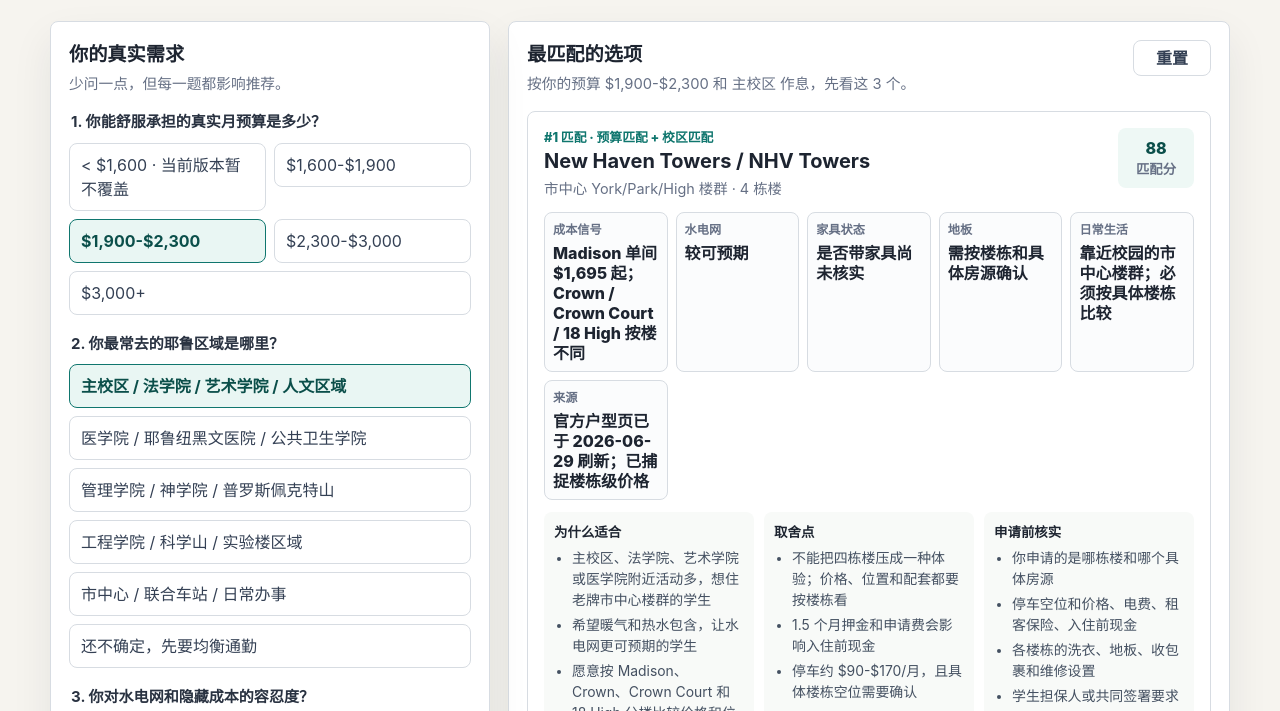
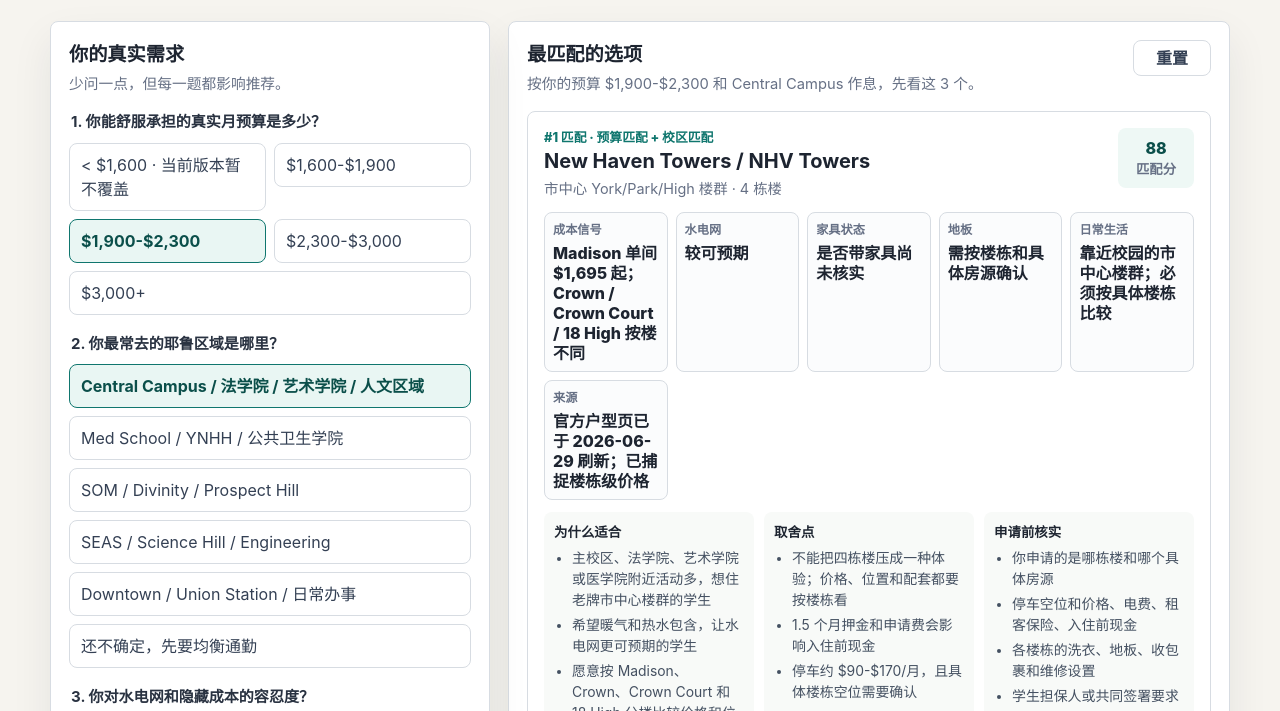
Before and after one commit to XY-Vince/nhv-apartment-fit-checker, a plain HTML site: page index.html in a window 1280 px wide. Shown: the part 241-952 px from the top of the page. Drawn offline with Linux system fonts and the light colour scheme.

Commit message:
Fix Chinese card copy cache and campus labels

```diff
--- a/app.js
+++ b/app.js
@@ -46,11 +46,11 @@
 };
 
 const CAMPUS_LABELS_ZH = {
-  central_campus: "主校区",
-  med_school: "医学院 / 耶鲁纽黑文医院",
-  som_prospect: "管理学院 / 普罗斯佩克特山",
-  seas_science: "工程学院 / 科学山",
-  downtown_station: "市中心 / 联合车站",
+  central_campus: "Central Campus",
+  med_school: "Med School / YNHH",
+  som_prospect: "SOM / Prospect Hill",
+  seas_science: "SEAS / Science Hill",
+  downtown_station: "Downtown / Union Station",
   balanced: "不确定 / 均衡通勤"
 };
 
@@ -1003,7 +1003,7 @@
       ],
       tradeoffs: [
         "展示租金之外还要确认水电网、保险、押金、停车、配套费和管理费",
-        "去医学院、管理学院和科学山的体感差异很大，不能只看楼名",
+        "去 Med School、SOM 和 Science Hill 的体感差异很大，不能只看楼名",
         "家具不是默认包含，家具合作方只能降低准备成本"
       ],
       verify: [
@@ -1031,7 +1031,7 @@
       tradeoffs: [
         "官方空房页没有在静态文本里列出准确租金，需要人工刷新或询问租赁办公室",
         "是否带家具没有被验证，不能直接当作少折腾选项推荐",
-        "去管理学院或科学山不一定最顺，需要按课表或实验室路线计算"
+        "去 SOM 或 Science Hill 不一定最顺，需要按课表或实验室路线计算"
       ],
       verify: [
         "具体房源租金和优惠条件",
@@ -1129,10 +1129,10 @@
       flooring: "需按具体房源确认",
       furnishing: "是否带家具尚未核实",
       confidenceLabel: "部分可信",
-      dailyLabel: "更适合 Science Park / 科学山作息",
+      dailyLabel: "更适合 Science Park / Science Hill 作息",
       sourceLabel: "官方户型页已于 2026-06-29 刷新；水电网和学生政策仍需确认",
       bestFor: [
-        "主要去工程学院、科学山、管理学院或 Prospect 走廊，想避开市中心核心区的学生",
+        "主要去 SEAS、Science Hill、SOM 或 Prospect 走廊，想避开市中心核心区的学生",
         "想用较低单间起租价或室友/联排户型控制成本的学生",
         "日常更看重楼内秩序和安静感，而不是市中心夜生活的学生"
       ],
@@ -1240,7 +1240,7 @@
       tradeoffs: [
         "当前页面不提供稳定静态租金表，价格需要刷新空房",
         "配套多，真实月成本可能被水电网、停车和费用拉高",
-        "去管理学院或科学山不一定是最顺通勤"
+        "去 SOM 或 Science Hill 不一定是最顺通勤"
       ],
       verify: [
         "当前租金和入住时间",
--- a/index.html
+++ b/index.html
@@ -6,7 +6,7 @@
     <meta name="description" content="纽黑文 / 耶鲁公寓匹配器：根据预算、主要校区、费用可预期性、楼内配套、家具配置、申请难度和日常便利度，找出 2-3 个更适合你需求的选项。">
     <title>纽黑文公寓匹配器 | 先问需求，再看公寓</title>
     <link rel="icon" href="favicon.svg" type="image/svg+xml">
-    <link rel="stylesheet" href="styles.css">
+    <link rel="stylesheet" href="styles.css?v=20260703-card-cn-1">
   </head>
   <body>
     <main class="app-shell">
@@ -16,7 +16,7 @@
             <p class="eyebrow">纽黑文 / 耶鲁公寓决策工具</p>
             <nav class="language-switch" aria-label="Language">
               <span>中文</span>
-              <a href="en.html">English</a>
+              <a href="en.html?v=20260703-card-cn-1">English</a>
             </nav>
           </div>
           <h1 id="page-title">先问需求，再看公寓。</h1>
@@ -54,11 +54,11 @@
           <fieldset>
             <legend>2. 你最常去的耶鲁区域是哪里？</legend>
             <div class="option-grid">
-              <label><input type="radio" name="campus" value="central_campus" checked><span>主校区 / 法学院 / 艺术学院 / 人文区域</span></label>
-              <label><input type="radio" name="campus" value="med_school"><span>医学院 / 耶鲁纽黑文医院 / 公共卫生学院</span></label>
-              <label><input type="radio" name="campus" value="som_prospect"><span>管理学院 / 神学院 / 普罗斯佩克特山</span></label>
-              <label><input type="radio" name="campus" value="seas_science"><span>工程学院 / 科学山 / 实验楼区域</span></label>
-              <label><input type="radio" name="campus" value="downtown_station"><span>市中心 / 联合车站 / 日常办事</span></label>
+              <label><input type="radio" name="campus" value="central_campus" checked><span>Central Campus / 法学院 / 艺术学院 / 人文区域</span></label>
+              <label><input type="radio" name="campus" value="med_school"><span>Med School / YNHH / 公共卫生学院</span></label>
+              <label><input type="radio" name="campus" value="som_prospect"><span>SOM / Divinity / Prospect Hill</span></label>
+              <label><input type="radio" name="campus" value="seas_science"><span>SEAS / Science Hill / Engineering</span></label>
+              <label><input type="radio" name="campus" value="downtown_station"><span>Downtown / Union Station / 日常办事</span></label>
               <label><input type="radio" name="campus" value="balanced"><span>还不确定，先要均衡通勤</span></label>
             </div>
           </fieldset>
@@ -175,6 +175,6 @@
       </section>
     </main>
 
-    <script src="app.js"></script>
+    <script src="app.js?v=20260703-card-cn-1"></script>
   </body>
 </html>
```
Also changed, not shown: en.html (+3 -3 lines).
